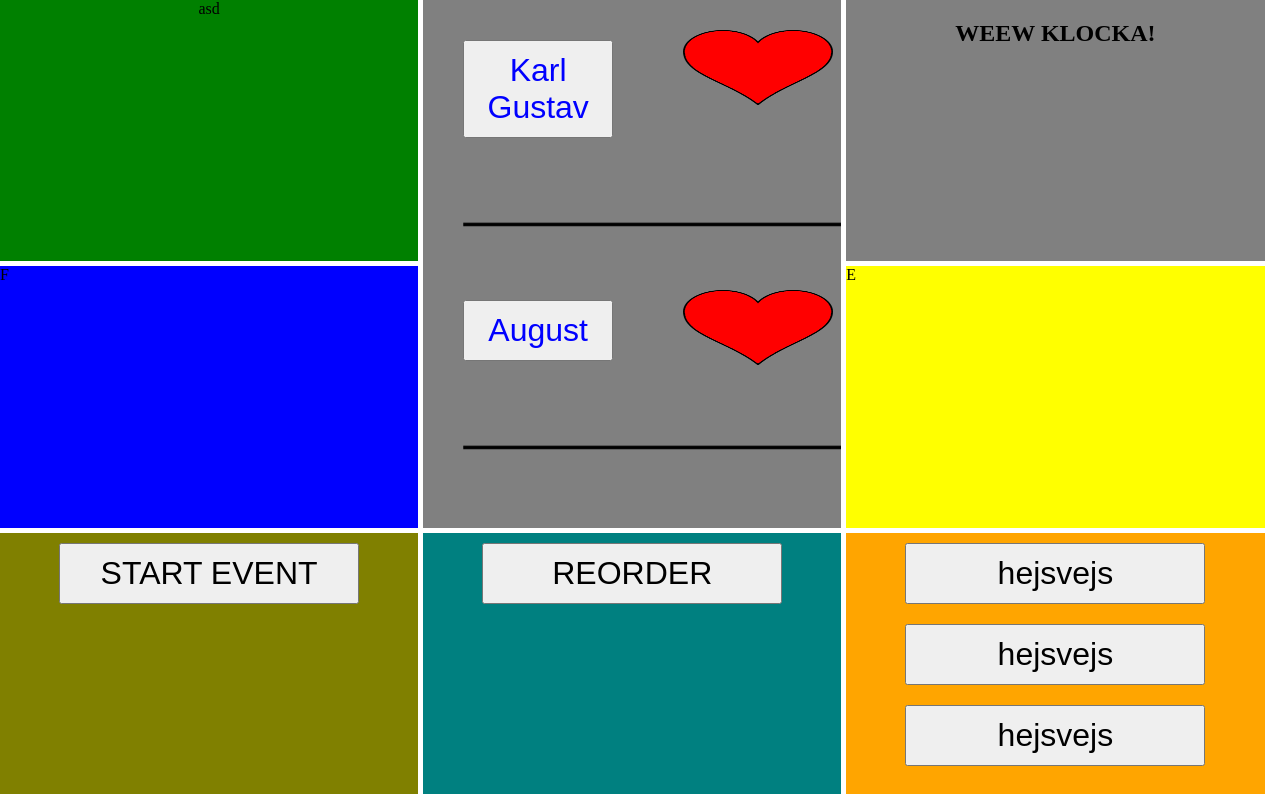
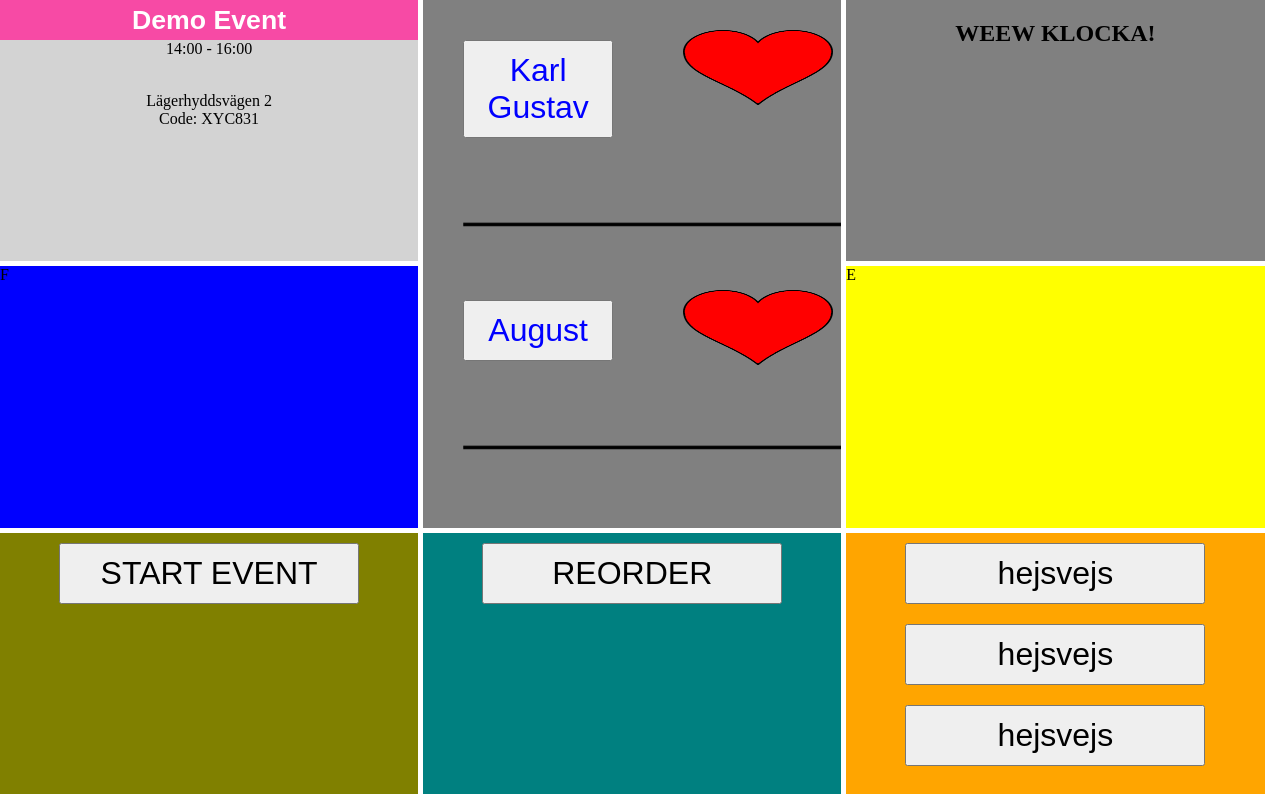
Before and after one commit to linuswpersson/SDP, a plain HTML site: page public/host/html/EventOverview.html in a window 1280 px wide. Drawn offline with nearby package versions, Linux system fonts and the light colour scheme.

Commit message:
box a WIP

```diff
--- a/public/host/css/EventOverview.css
+++ b/public/host/css/EventOverview.css
@@ -48,7 +48,34 @@ body {
 
     grid-column: 1/;
     grid-row: 1/ 2;
-    background-color: green;
+    background-color: lightgrey;
+    text-align: center;
+    margin: 0;
+    padding: 0;
+}
+
+#boxAHeader{
+  margin: 0 auto;
+  width: 100%;
+  height: 40px;
+  background: #F74AA5;
+  position: relative;
+}
+
+#boxAHeadertext{
+    margin: 0px 4px;
+    text-align: center;
+    font-family: Arial, sans-serif;
+    font-size: 20pt;
+    font-weight: bold;
+    color: white;
+    position: relative;
+    top: 5px;
+}
+
+.boxAText {
+    height: 20%;
+    width: 100%;
     text-align: center;
 }
 
@@ -63,6 +90,7 @@ body {
     text-align: left;
 
 }
+
   /*IGNORE ANYTHING CONTAINING OMEGA, It is the grid inside box b. */
 .OMEGA {
     display: grid;
--- a/public/host/html/EventOverview.html
+++ b/public/host/html/EventOverview.html
@@ -11,7 +11,18 @@
 <body>
   <div class="wrapper">
     <div class="box a">
-    asd
+      <div id="boxAHeader">
+	<div id="boxAHeadertext">Demo Event</div>
+      </div>
+      <div id="eventTime" class="boxAText">
+	<div>14:00 - 16:00</div>
+      </div>
+      <div id="eventAddress">
+	Lägerhyddsvägen 2
+      </div>
+      <div id="eventCode">
+	Code: XYC831
+      </div>
     </div>
     <div class="box b" id="app">
       <div class="OMEGA" v-for="names in list">
```
